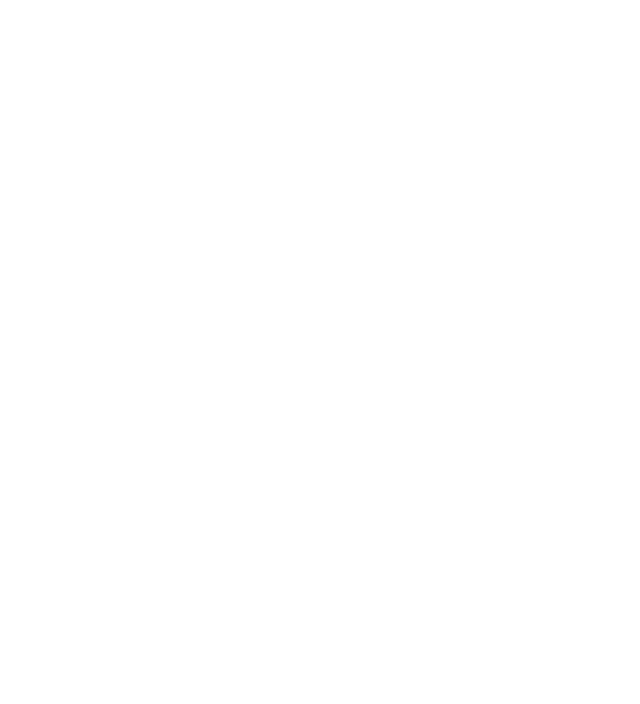
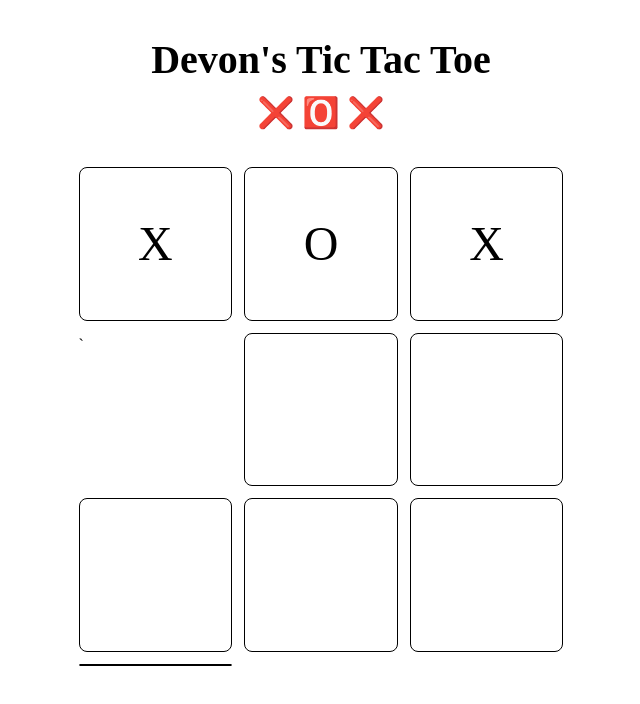
Before and after one commit to madebydevon/tic-tac-toe, a plain HTML site: page index.html in a window 1280 px wide. Shown: the whole page, without its empty margins (319-959 px from the left). Drawn offline with Linux system fonts and the light colour scheme; files that its build step writes are made by us from their sources.

Commit message:
Style the page

```diff
--- a/index.html
+++ b/index.html
@@ -4,10 +4,24 @@
   <meta charset="UTF-8">
   <meta name="viewport" content="width=device-width, initial-scale=1.0">
   <title>Tic Tac Toe</title>
-  <link rel="stylesheet" href="style.css">
-  <script src="./scripts/app.js"></script>
+  <link rel="stylesheet" href="./styles/style.css">
+  <script src="./scripts/app.js" defer></script>
 </head>
 <body>
-
+  <header>
+    <h1>Devon's Tic Tac Toe</h1>
+    <h2>❌ 🅾️ ❌</h2>
+  </header>
+  <div class="gameboard-container | grid-3x3">
+    <p class="square">X</p>
+    <p class="square">O</p>
+    <p class="square">X</p>`
+    <p class="square"></p>
+    <p class="square"></p>
+    <p class="square"></p>
+    <p class="square"></p>
+    <p class="square"></p>
+    <p class="square"></p>
+  </div>
 </body>
 </html>
--- a/styles/style.css
+++ b/styles/style.css
@@ -1,3 +1,26 @@
+:root {
+  --step--2: clamp(0.7813rem, 0.7747rem + 0.0326vw, 0.8rem);
+  --step--1: clamp(0.9375rem, 0.9158rem + 0.1087vw, 1rem);
+  --step-0: clamp(1.125rem, 1.0815rem + 0.2174vw, 1.25rem);
+  --step-1: clamp(1.35rem, 1.2761rem + 0.3696vw, 1.5625rem);
+  --step-2: clamp(1.62rem, 1.5041rem + 0.5793vw, 1.9531rem);
+  --step-3: clamp(1.944rem, 1.771rem + 0.8651vw, 2.4414rem);
+  --step-4: clamp(2.3328rem, 2.0827rem + 1.2504vw, 3.0518rem);
+  --step-5: clamp(2.7994rem, 2.4462rem + 1.7658vw, 3.8147rem);
+
+  --space-3xs: clamp(0.3125rem, 0.3125rem + 0vw, 0.3125rem);
+  --space-2xs: clamp(0.5625rem, 0.5408rem + 0.1087vw, 0.625rem);
+  --space-xs: clamp(0.875rem, 0.8533rem + 0.1087vw, 0.9375rem);
+  --space-s: clamp(1.125rem, 1.0815rem + 0.2174vw, 1.25rem);
+  --space-m: clamp(1.6875rem, 1.6223rem + 0.3261vw, 1.875rem);
+  --space-l: clamp(2.25rem, 2.163rem + 0.4348vw, 2.5rem);
+  --space-xl: clamp(3.375rem, 3.2446rem + 0.6522vw, 3.75rem);
+  --space-2xl: clamp(4.5rem, 4.3261rem + 0.8696vw, 5rem);
+  --space-3xl: clamp(6.75rem, 6.4891rem + 1.3043vw, 7.5rem);
+
+  --square-size: clamp(12vw, 100px, 175px);
+}
+
 /* START OF CSS RESET */
 
 /* Box sizing rules */
@@ -82,3 +105,45 @@ fieldset {
 }
 
 /* --- END OF CSS RESET --- */
+
+body > * {
+  margin: var(--space-m);
+}
+
+header {
+  display: flex;
+  align-items: center;
+  flex-direction: column;
+
+  font-size: var(--step-0);
+}
+
+.gameboard-container {
+  margin: 2rem;
+  display: flex;
+  justify-content: center;
+}
+
+.grid-3x3 {
+  display: grid;
+  grid-gap: 12px;
+  grid-template-columns: repeat(3, var(--square-size));
+  grid-template-rows: repeat(3, var(--square-size));
+  align-content: center;
+}
+
+.grid-3x3 > p {
+  display: grid;
+  place-items: center;
+  font-size: 3rem;
+  user-select: none;
+}
+
+.square {
+  border: 1px solid;
+  border-radius: 8px;
+  -webkit-border-radius: 8px;
+  -moz-border-radius: 8px;
+  -ms-border-radius: 8px;
+  -o-border-radius: 8px;
+}
```
